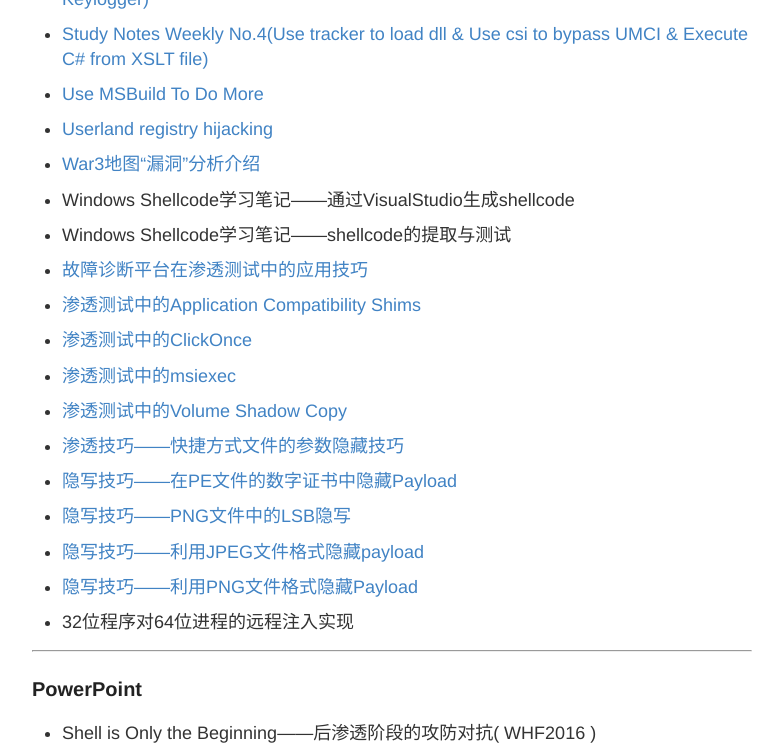
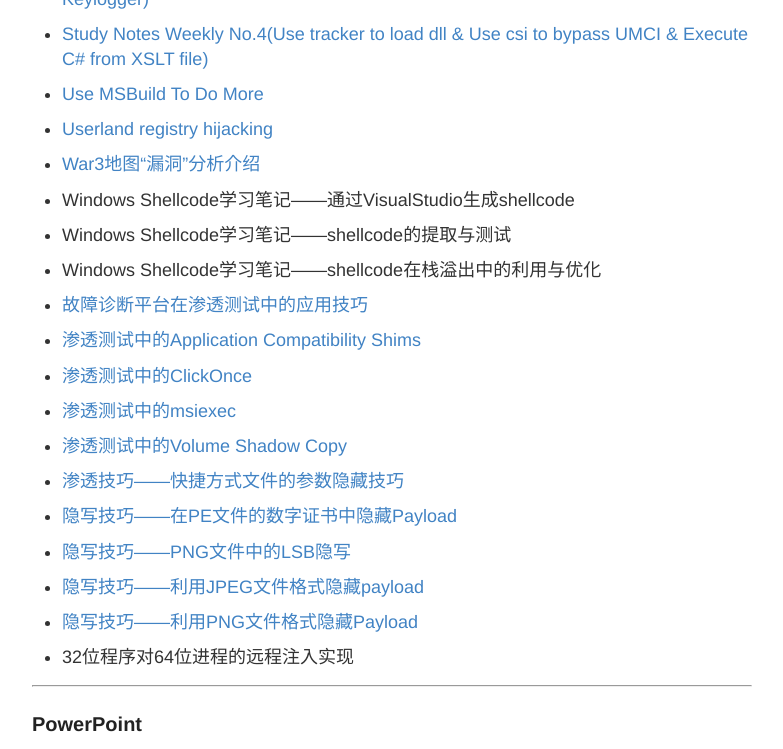
Before and after one commit to 3gstudent/backup-3gstudent.github.io, a Jekyll site: the page built from about.md, in a window 1280 px wide and 900 px high, scrolled down 1997 px, cut to the strip 0-749 px from the top of the window. Shown: the whole strip, without its empty margins (248-1031 px from the left). Built offline with Jekyll 4.4.1, drawn with Linux system fonts in a browser that asks for light colours.

Commit message:
Update about.md

```diff
--- a/about.md
+++ b/about.md
@@ -111,6 +111,9 @@ Github:   3gstudent
  Windows Shellcode学习笔记——shellcode的提取与测试
 
 -
+ Windows Shellcode学习笔记——shellcode在栈溢出中的利用与优化
+
+-
  [故障诊断平台在渗透测试中的应用技巧](https://3gstudent.github.io/3gstudent.github.io/%E6%95%85%E9%9A%9C%E8%AF%8A%E6%96%AD%E5%B9%B3%E5%8F%B0%E5%9C%A8%E6%B8%97%E9%80%8F%E6%B5%8B%E8%AF%95%E4%B8%AD%E7%9A%84%E5%BA%94%E7%94%A8%E6%8A%80%E5%B7%A7/)
 
 -
```
